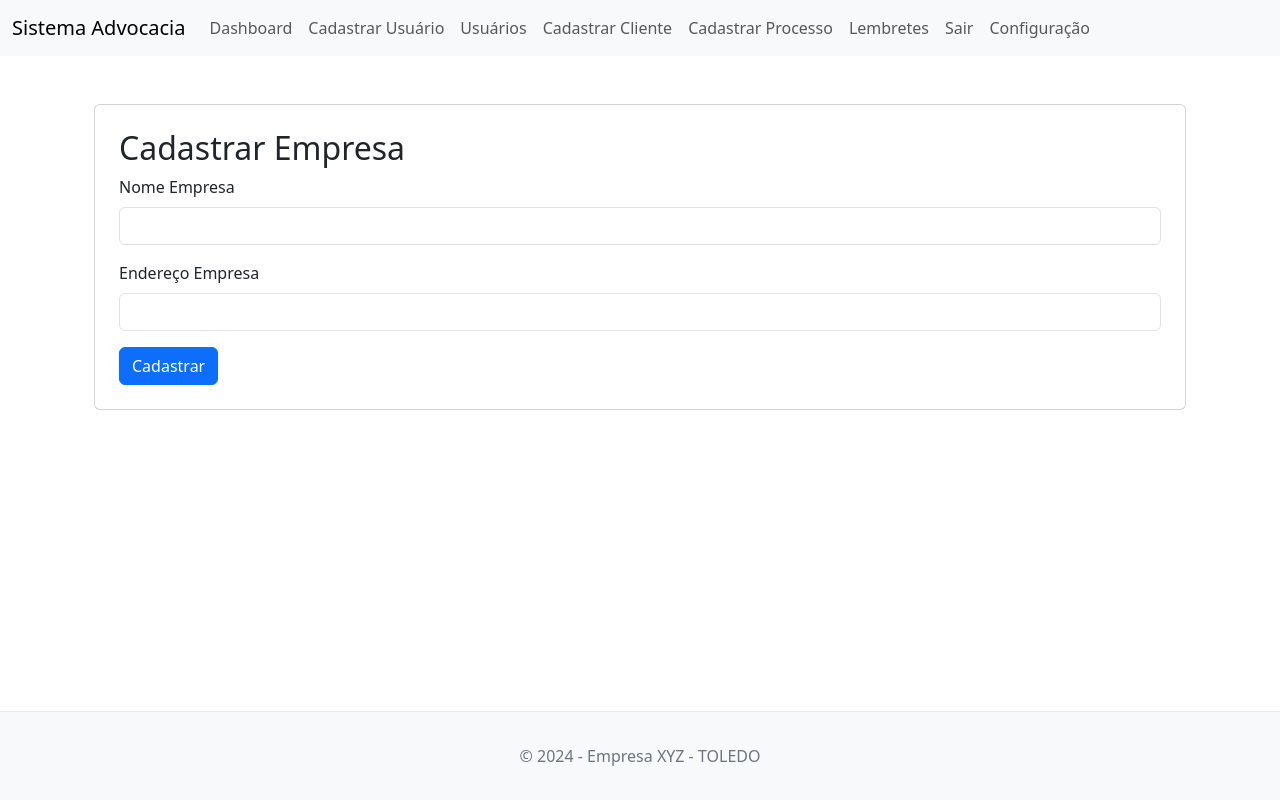
After one commit to rafaelharthopf/Desenvolvimento-Back-end, a PHP site: page /configuracao.php in a window 1280 px wide. The commit adds this page. Run offline with PHP 8.4, Linux system fonts and the light colour scheme; the visitor is signed in with stand-in values (Sample User, id 1).

Commit message:
alterações no projeto

```diff
--- /dev/null
+++ b/configuracao.php
@@ -0,0 +1,46 @@
+<?php
+session_start();
+if (isset($_SESSION['user_id'])) {
+    include 'header.php';
+}
+include 'db.php';
+
+function criarEmpresa($pdo, $dadosEmpresa) {
+    $stmt = $pdo->prepare('INSERT INTO configuracoes (nome_sistema, endereco_sistema) VALUES (?, ?)');
+    if ($stmt->execute([
+        $dadosEmpresa['nome_sistema'],
+        $dadosEmpresa['endereco_sistema'], // Correção aqui para corresponder ao nome do campo no formulário
+    ])) {
+        return "Empresa cadastrada com sucesso!";
+    } else {
+        return 'Erro ao cadastrar a empresa.';
+    }
+}
+
+if ($_SERVER['REQUEST_METHOD'] === 'POST') {
+    $mensagem = criarEmpresa($pdo, $_POST);
+}
+?>
+<body>
+<div class="container">
+    <div class="card p-4">
+        <h2>Cadastrar Empresa</h2>
+        <?php if (isset($mensagem)): ?>
+            <div class="alert alert-info mt-3"><?= htmlspecialchars($mensagem) ?></div> <!-- Sanitizando a mensagem -->
+        <?php endif; ?>
+        <form method="post">
+            <div class="mb-3">
+                <label for="nome_empresa" class="form-label">Nome Empresa</label> <!-- Correção no id -->
+                <input type="text" class="form-control" id="nome_sistema" name="nome_sistema" required>
+            </div>
+            <div class="mb-3">
+                <label for="endereco_empresa" class="form-label">Endereço Empresa</label> <!-- Correção no id -->
+                <input type="text" class="form-control" id="endereco_sistema" name="endereco_sistema" required>
+            </div>
+            <button type="submit" class="btn btn-primary">Cadastrar</button>
+        </form>
+    </div>
+</div>
+<?php include 'footer.php'; ?>
+</body>
+</html>
--- a/db.php
+++ b/db.php
@@ -1,8 +1,21 @@
 <?php
+// $host = 'localhost';
+// $dbname = 'sistema_advocacia';
+// $username = 'root';
+// $password = 'Bavarias1996';
+
+// try {
+//     $pdo = new PDO("mysql:host=$host;dbname=$dbname", $username, $password);
+//     $pdo->setAttribute(PDO::ATTR_ERRMODE, PDO::ERRMODE_EXCEPTION);
+// } catch (PDOException $e) {
+//     die("Erro de conexão: " . $e->getMessage());
+// }
+
+
 $host = 'localhost';
 $dbname = 'sistema_advocacia';
 $username = 'root';
-$password = 'Bavarias1996';
+$password = '';
 
 try {
     $pdo = new PDO("mysql:host=$host;dbname=$dbname", $username, $password);
@@ -10,4 +23,6 @@ try {
 } catch (PDOException $e) {
     die("Erro de conexão: " . $e->getMessage());
 }
+
+
 ?>
--- a/header.php
+++ b/header.php
@@ -1,15 +1,35 @@
+<?php
+session_start(); // Adicione isso se ainda não estiver em seu código
+include 'db.php'; // Inclua a conexão com o banco de dados
+
+if (isset($_SESSION['empresa_id'])) {
+    $empresaId = $_SESSION['empresa_id'];
+    $stmt = $pdo->prepare("SELECT nome_empresa FROM configuracoes WHERE id = ?");
+    $stmt->execute([$empresaId]);
+    $configuracao = $stmt->fetch(PDO::FETCH_ASSOC);
+
+    if ($configuracao) {
+        $nomeEmpresa = htmlspecialchars($configuracao['nome_empresa']);
+    } else {
+        $nomeEmpresa = 'Nome da Empresa Não Encontrado';
+    }
+} else {
+    $nomeEmpresa = 'Sistema Advocacia';
+}
+?>
+
 <!DOCTYPE html>
 <html lang="pt-br">
 <head>
     <meta charset="UTF-8">
-    <title><?php echo isset($title) ? $title : 'Sistema Advocacia'; ?></title>
+    <title><?php echo isset($title) ? $nomeEmpresa : 'Sistema Advocacia'; ?></title>
     <link href="https://cdn.jsdelivr.net/npm/bootstrap@5.3.0/dist/css/bootstrap.min.css" rel="stylesheet">
     <link href="style.css" rel="stylesheet">
 </head>
 <body>
 <nav class="navbar navbar-expand-lg navbar-light bg-light">
     <div class="container-fluid">
-        <a class="navbar-brand" href="dashboard.php">Sistema Advocacia</a>
+        <a class="navbar-brand" href="dashboard.php"><?= $nomeEmpresa ?></a>
         <button class="navbar-toggler" type="button" data-bs-toggle="collapse" data-bs-target="#navbarNav" aria-controls="navbarNav" aria-expanded="false" aria-label="Toggle navigation">
             <span class="navbar-toggler-icon"></span>
         </button>
@@ -30,13 +50,15 @@
                 <li class="nav-item">
                     <a class="nav-link" href="cadastrar_processo.php">Cadastrar Processo</a>
                 </li>
-
                 <li class="nav-item">
                     <a class="nav-link" href="ver_lembretes.php">Lembretes</a>
                 </li>
                 <li class="nav-item">
                     <a class="nav-link" href="logout.php">Sair</a>
                 </li>
+                <li class="nav-item">
+                    <a class="nav-link" href="configuracao.php">Configuração</a>
+                </li>
             </ul>
         </div>
     </div>
--- a/ver_lembretes.php
+++ b/ver_lembretes.php
@@ -8,6 +8,7 @@ include 'db.php';
 include 'header.php';
 
 $hoje = new DateTime();
+$hoje->setTime(0, 0, 0);
 $processos = $pdo->query('SELECT * FROM processos WHERE prazo IS NOT NULL')->fetchAll();
 
 $alertas = [];
@@ -16,6 +17,10 @@ foreach ($processos as $processo) {
     $diferenca = $hoje->diff($dataPrazo)->days;
     if ($hoje <= $dataPrazo && $diferenca <= 7) {
         $alertas[] = "O processo nº {$processo['numero']} está com o prazo próximo: faltam {$diferenca} dias.";
+    } elseif ($diferenca == 0) {
+        $alertas[] = "<div class='alert alert-danger'>O processo nº {$processo['numero']} está vencido</div>";
+    } elseif ($hoje > $dataPrazo) {
+        $alertas[] = "<div class='alert alert-danger'>O processo nº {$processo['numero']} está vencido</div>";
     }
 }
 ?>
```
Also changed, not shown: cadastrar_usuario.php (+10 -2 lines), usuarios.php (+64 -11 lines), uploads/logos/logo_672ac0d9e4d7d9.42768112.jpg (added).
